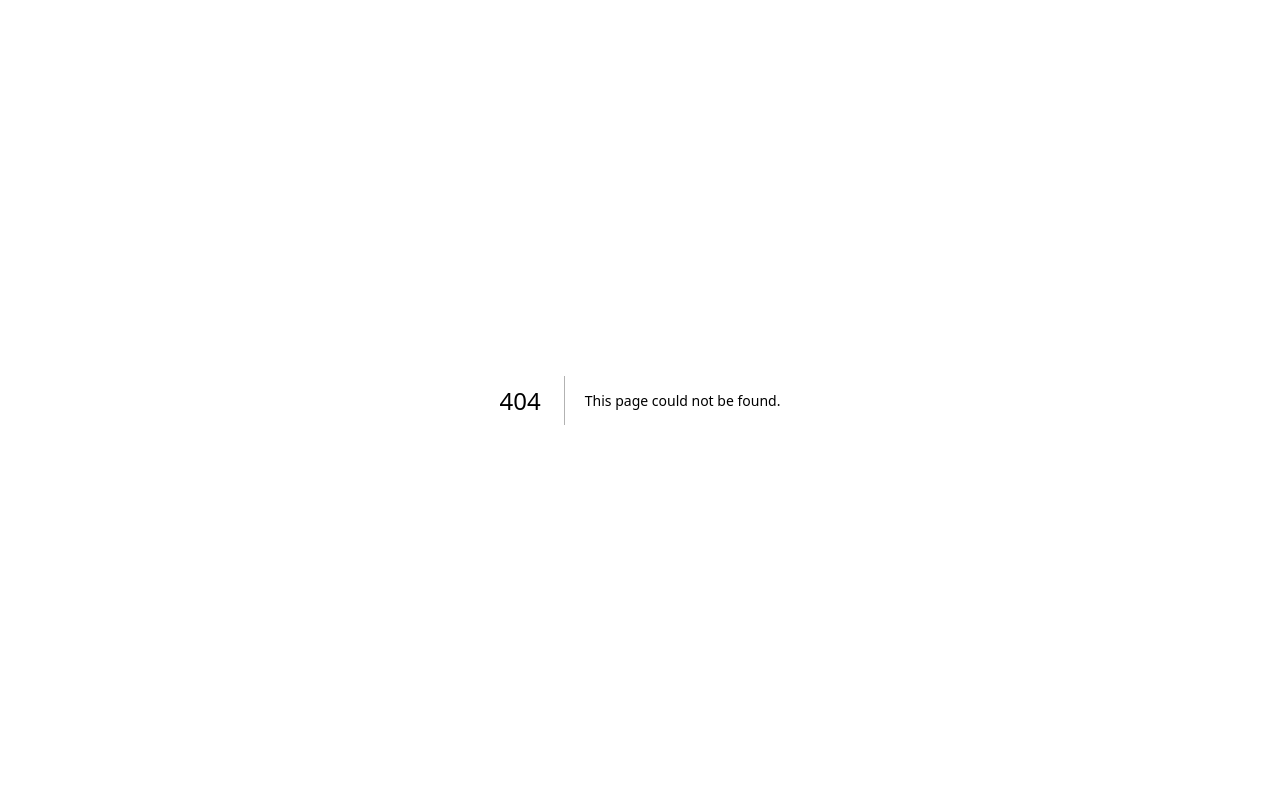
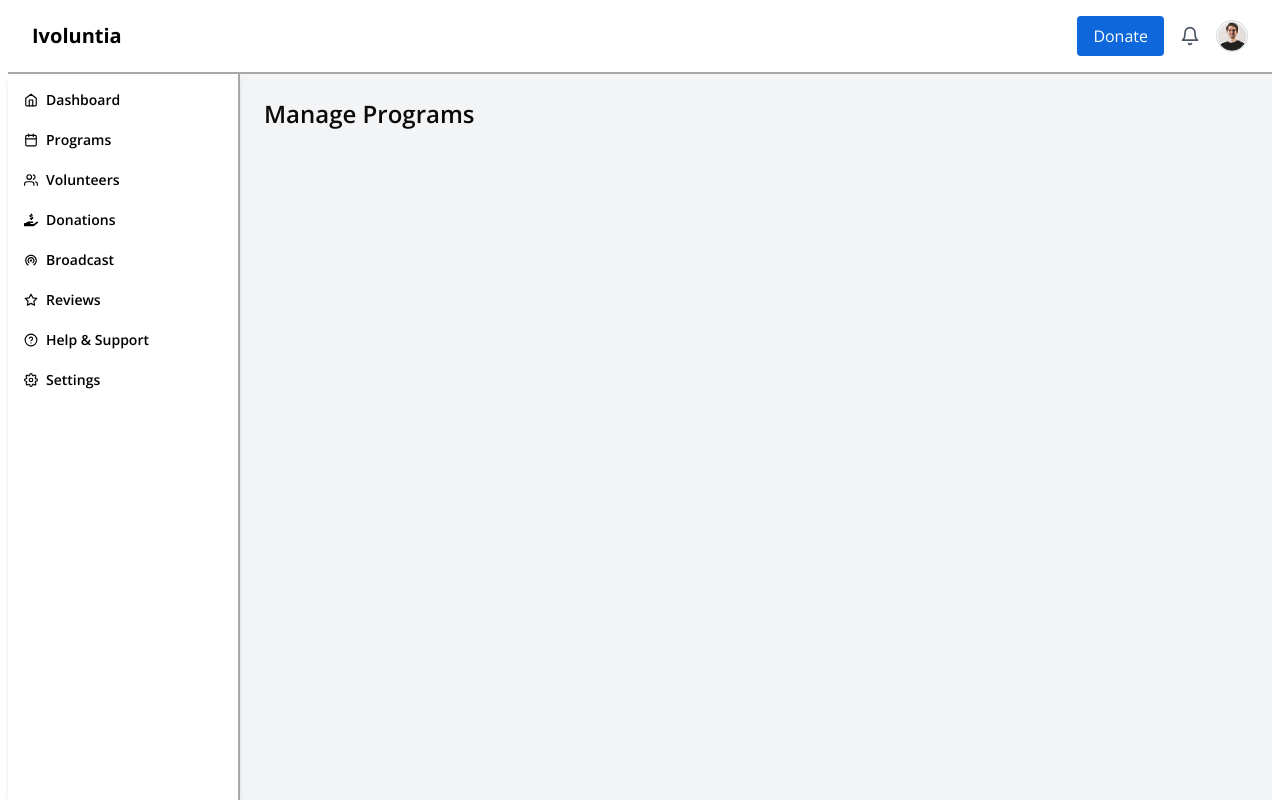
Before and after one commit to Trustesse-limited/trustesse-ivoluntia-spa, a Next.js app: page /org/programs in a window 1280 px wide. Before the commit this address had no page. Built offline with nearby package versions, Linux system fonts and the light colour scheme.

Commit message:
feat (ui): implement DashboardLayout for org program mangement

```diff
--- a/next.config.ts
+++ b/next.config.ts
@@ -2,7 +2,15 @@ import type { NextConfig } from "next";
 
 const nextConfig: NextConfig = {
   /* config options here */
-    output: 'export',
+    // output: 'export',
+    images: {
+    remotePatterns: [
+      {
+        protocol: "https",
+        hostname: "**",
+      },
+    ],
+  },
 };
 
 export default nextConfig;
--- a/package.json
+++ b/package.json
@@ -25,6 +25,7 @@
     "next": "15.4.6",
     "react": "19.1.0",
     "react-dom": "19.1.0",
+    "react-icons": "^5.5.0",
     "tailwind-merge": "^3.3.1"
   },
   "devDependencies": {
--- /dev/null
+++ b/src/app/org/programs/DashboardLayout.tsx
@@ -0,0 +1,70 @@
+"use client";
+import Link from "next/link";
+import { FiBell } from "react-icons/fi";
+import Image from "next/image";
+import { BRAND_NAME } from "@/app/data";
+
+type NavLink = {
+  label: string;
+  href: string;
+  icon?: React.ReactNode;
+};
+
+type DashboardLayoutProps = {
+  navLinks: NavLink[];
+  children: React.ReactNode;
+};
+
+export default function DashboardLayout({
+  navLinks,
+  children,
+}: DashboardLayoutProps) {
+  return (
+    <div className="flex flex-col w-full min-h-screen bg-gray-100">
+      {/* Top Header */}
+      <header className="flex items-center justify-between bg-white px-6 py-4 border-b-[2px] border-[#A9A7A7]">
+        <h1 className="text-xl font-bold text-[#000000]">{BRAND_NAME}</h1>
+        <div className="flex items-center space-x-4">
+          <button className="bg-[#0E68DC] text-white px-4 py-2 rounded hover:bg-blue-700">
+            Donate
+          </button>
+          <FiBell className="text-gray-600 text-xl cursor-pointer" />
+          <div className="w-8 h-8 rounded-full overflow-hidden border border-gray-300">
+            <Image
+              src="/images/Ellipse 1.png"
+              alt="Admin Avatar"
+              width={32}
+              height={32}
+            />
+          </div>
+        </div>
+      </header>
+
+      <div className="flex flex-1">
+        {/* Sidebar */}
+        <aside className="w-58 bg-white shadow-md p-4  border-[#A9A7A7] border-r-[2px]">
+          <nav>
+            <ul>
+              {navLinks.map((link) => (
+                <li key={link.href} className="mb-5">
+                  <Link
+                    href={link.href}
+                    className="flex items-center text-[#000000] font-semibold text-sm hover:text-[#0E68DC]"
+                  >
+                    {link.icon && <span className="mr-2">{link.icon}</span>}
+                    {link.label}
+                  </Link>
+                </li>
+              ))}
+            </ul>
+          </nav>
+        </aside>
+
+        {/* Main Content */}
+        <main className="flex-1 p-6 border-[#A9A7A7]">
+          {children}
+        </main>
+      </div>
+    </div>
+  );
+}
--- /dev/null
+++ b/src/app/org/programs/page.tsx
@@ -0,0 +1,66 @@
+import DashboardLayout from "./DashboardLayout";
+import {
+  FiHome,
+  FiUsers,
+  FiCalendar,
+  FiCast,
+  FiStar,
+  FiHelpCircle,
+  FiSettings,
+} from "react-icons/fi";
+import { FaHandHoldingUsd } from "react-icons/fa";
+import { MdWifiTethering } from "react-icons/md";
+
+
+const navLinks = [
+  {
+    label: "Dashboard",
+    href: "/org/dashboard",
+    icon: <FiHome className="text-black" />,
+  },
+  {
+    label: "Programs",
+    href: "/org/programs",
+    icon: <FiCalendar className="text-black" />,
+  },
+  {
+    label: "Volunteers",
+    href: "/org/volunteers",
+    icon: <FiUsers className="text-black" />,
+  },
+  {
+    label: "Donations",
+    href: "/org/donations",
+    icon: <FaHandHoldingUsd className="text-black" />,
+  },
+  {
+    label: "Broadcast",
+    href: "/org/broadcast",
+    icon: <MdWifiTethering className="text-black" />,
+  },
+  {
+    label: "Reviews",
+    href: "/org/reviews",
+    icon: <FiStar className="text-black" />,
+  },
+  {
+    label: "Help & Support",
+    href: "/org/help",
+    icon: <FiHelpCircle className="text-black" />,
+  },
+  {
+    label: "Settings",
+    href: "/org/settings",
+    icon: <FiSettings className="text-black" />,
+  },
+];
+
+
+export default function ProgramsPage() {
+  return (
+    <DashboardLayout navLinks={navLinks}>
+      <h1 className="text-2xl font-semibold mb-4">Manage Programs</h1>
+      {/* page content */}
+    </DashboardLayout>
+  );
+}
```
Also changed, not shown: public/images/Ellipse 1.png (added), 1 other file (tests, documents, lock files or other folders).
